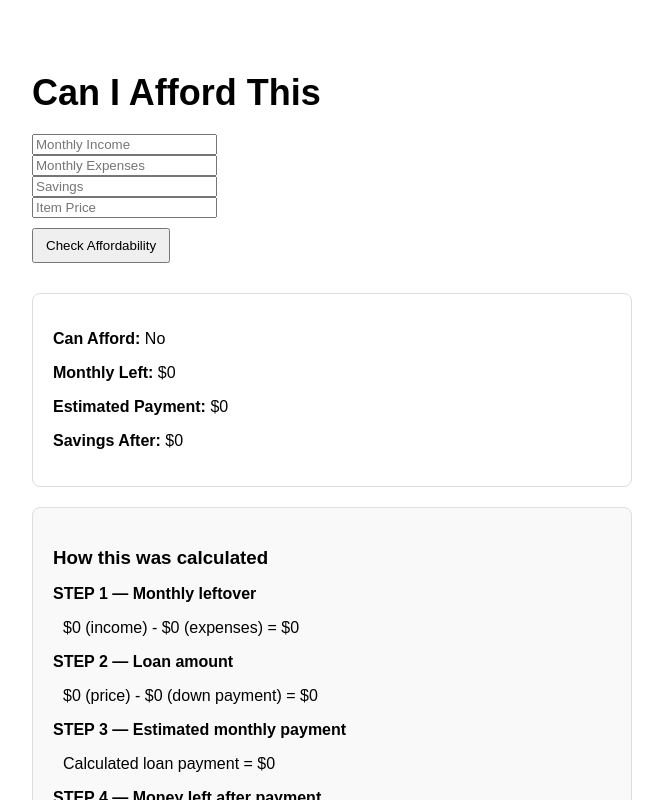
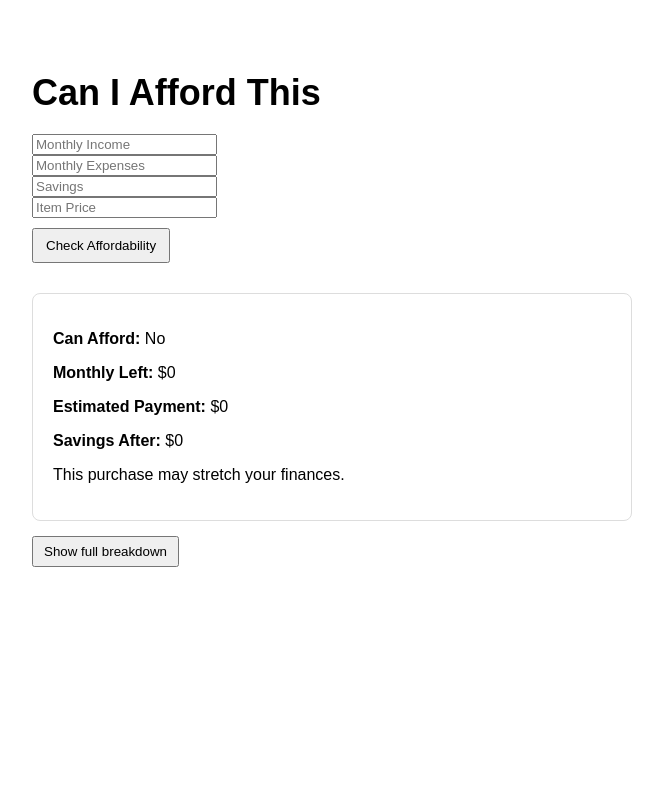
Before and after one commit to techtalk1282/can-i-afford-this, a Next.js app: page / in a window 1280 px wide. Both pictures are taken after a click on the button "Check Affordability". Shown: the top 800 px of the page, without its empty margins (16-679 px from the left). Built offline with nearby package versions, Linux system fonts and the light colour scheme.

Commit message:
feat: add toggle for detailed breakdown and simplify default user view for better UX
Added a toggle for showing a detailed breakdown of affordability results, improving user experience.

```diff
--- a/app/page.js
+++ b/app/page.js
@@ -1,6 +1,6 @@
 // FILE: app/page.js
-// VERSION: v3 - UI polish for premium readability
-// PURPOSE: Clean, structured display of affordability results
+// VERSION: v4 - Add toggle for breakdown (clean UX)
+// PURPOSE: Show simple result first, optional detailed breakdown
 
 "use client";
 
@@ -13,6 +13,7 @@ export default function Home() {
   const [price, setPrice] = useState("");
 
   const [result, setResult] = useState(null);
+  const [showBreakdown, setShowBreakdown] = useState(false);
 
   async function handleCheck() {
     const res = await fetch("/api/affordability", {
@@ -28,6 +29,7 @@ export default function Home() {
 
     const data = await res.json();
     setResult(data.result);
+    setShowBreakdown(false); // reset toggle each time
   }
 
   return (
@@ -65,11 +67,7 @@ export default function Home() {
 
         <button
           onClick={handleCheck}
-          style={{
-            marginTop: 10,
-            padding: "8px 12px",
-            cursor: "pointer"
-          }}
+          style={{ marginTop: 10, padding: "8px 12px", cursor: "pointer" }}
         >
           Check Affordability
         </button>
@@ -78,22 +76,41 @@ export default function Home() {
       {result && (
         <div style={{ marginTop: 30, maxWidth: 600 }}>
 
-          {/* SUMMARY BLOCK */}
+          {/* SUMMARY CARD */}
           <div
             style={{
               padding: 20,
               border: "1px solid #ddd",
               borderRadius: 8,
-              marginBottom: 20
+              marginBottom: 15
             }}
           >
             <p><strong>Can Afford:</strong> {result.canAfford ? "Yes" : "No"}</p>
             <p><strong>Monthly Left:</strong> ${result.monthlyAvailable}</p>
             <p><strong>Estimated Payment:</strong> ${result.monthlyPayment}</p>
             <p><strong>Savings After:</strong> ${result.remainingSavings}</p>
+
+            <p style={{ marginTop: 10 }}>
+              {result.canAfford
+                ? "You are in a safe position for this purchase."
+                : "This purchase may stretch your finances."}
+            </p>
           </div>
 
-          {/* EXPLANATION BLOCK */}
+          {/* TOGGLE BUTTON */}
+          <button
+            onClick={() => setShowBreakdown(!showBreakdown)}
+            style={{
+              marginBottom: 10,
+              padding: "6px 10px",
+              cursor: "pointer"
+            }}
+          >
+            {showBreakdown ? "Hide full breakdown" : "Show full breakdown"}
+          </button>
+
+          {/* BREAKDOWN */}
+          {showBreakdown && (
             <div
               style={{
                 padding: 20,
@@ -102,20 +119,12 @@ export default function Home() {
                 background: "#f9f9f9"
               }}
             >
-            <h3 style={{ marginBottom: 10 }}>How this was calculated</h3>
+              <h3 style={{ marginBottom: 10 }}>Detailed Breakdown</h3>
 
               {result.explanation.split("\n").map((line, index) => {
                 if (line.includes("STEP")) {
                   return (
                     <p key={index} style={{ fontWeight: "bold", marginTop: 10 }}>
-                    {line}
-                  </p>
-                );
-              }
-
-              if (line.includes("=")) {
-                return (
-                  <p key={index} style={{ marginLeft: 10 }}>
                       {line}
                     </p>
                   );
@@ -136,6 +145,7 @@ export default function Home() {
                 );
               })}
             </div>
+          )}
 
         </div>
       )}
```
Lines whose indentation alone changed are shown as unchanged.
